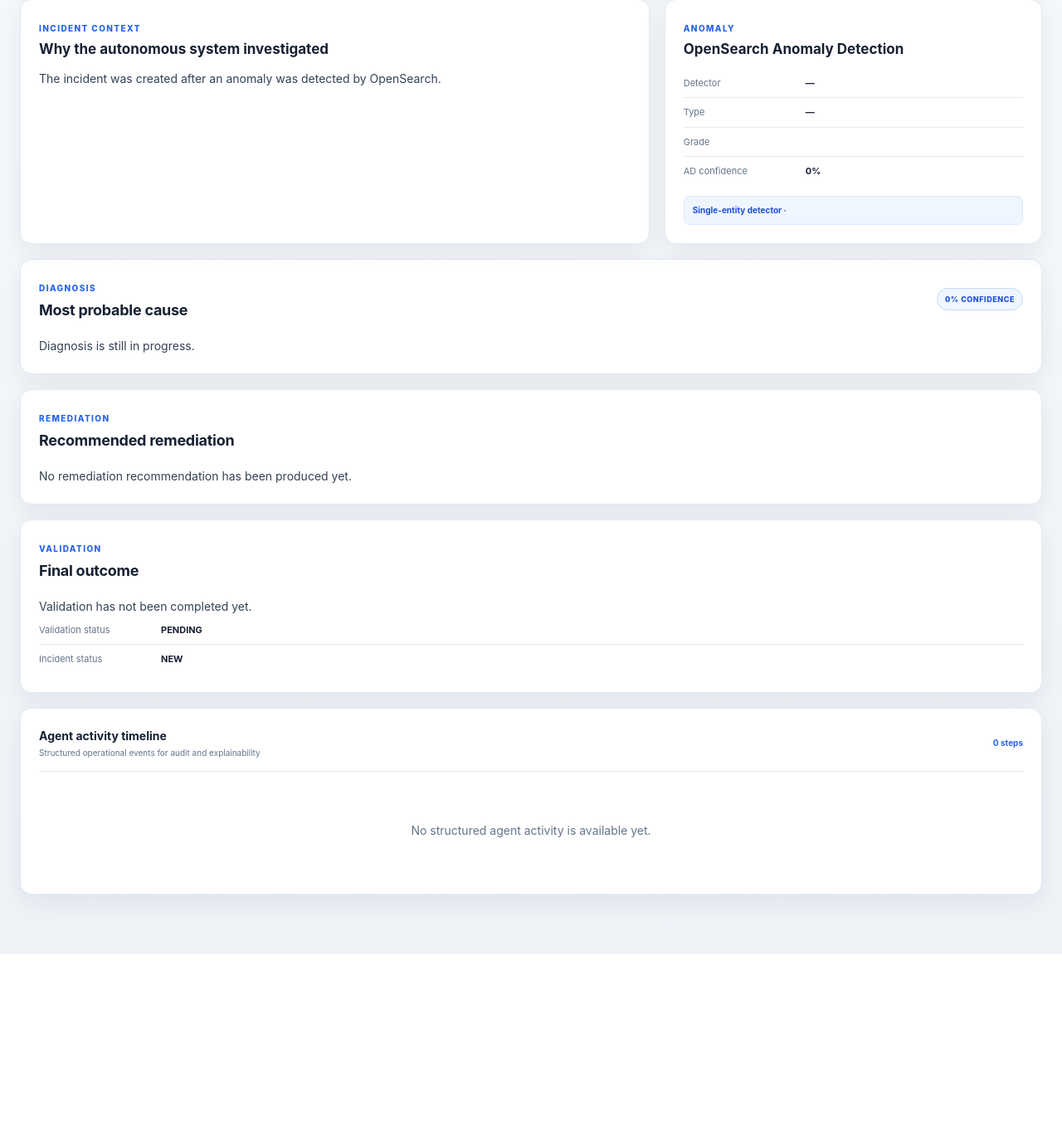
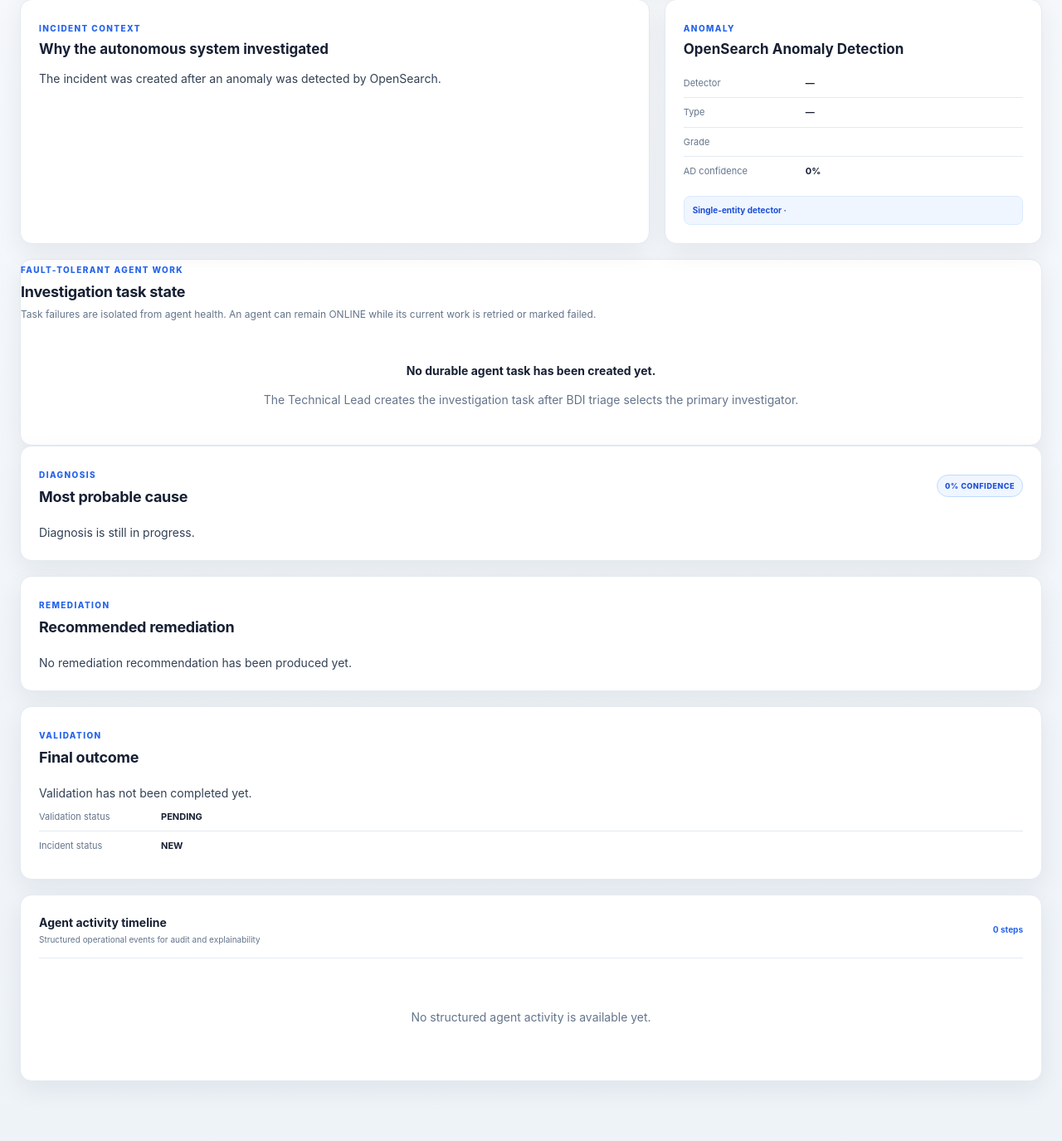
Before and after one commit to davidedimarco00/AgenticProactiveMonitor, a Flask app: page /incidents/1 in a window 1280 px wide. Shown: the part 297-1672 px from the top of the page at 83% size. Before the commit the page ends 1447 px from the top, so only its background shows below. Run offline with Flask 3, Linux system fonts and the light colour scheme; data that the repository does not hold is empty.

Commit message:
feat(dashboard): visualize durable task state machine

```diff
--- a/src/agentic_dashboard/templates/incident_detail.html
+++ b/src/agentic_dashboard/templates/incident_detail.html
@@ -45,6 +45,80 @@
     </div>
     <p class="single-entity-note">Single-entity detector · {{ incident.entity or incident.service }}</p>
   </article>
+</section>
+
+<section class="panel task-observability-section">
+  <div class="section-header compact">
+    <div>
+      <span class="eyebrow">FAULT-TOLERANT AGENT WORK</span>
+      <h2>Investigation task state</h2>
+      <p class="section-description">Task failures are isolated from agent health. An agent can remain ONLINE while its current work is retried or marked failed.</p>
+    </div>
+  </div>
+
+  {% if incident.tasks %}
+    {% for task in incident.tasks %}
+      {% set state = (task.state or 'PENDING')|upper %}
+      <article class="task-card">
+        <div class="task-card-header">
+          <div>
+            <span class="label">{{ task.task_type|replace('_', ' ') }}</span>
+            <strong>{{ task.task_id }}</strong>
+          </div>
+          <span class="task-state-badge state-{{ state|lower }}">{{ state }}</span>
+        </div>
+
+        <div class="task-state-machine" aria-label="Agent task state machine">
+          <div class="task-state-node {{ 'current' if state == 'PENDING' else 'done' if state in ['DISPATCHED','RUNNING','RETRYING','COMPLETED'] else '' }}">
+            <span>1</span><strong>PENDING</strong><small>Persisted</small>
+          </div>
+          <i>→</i>
+          <div class="task-state-node {{ 'current' if state == 'DISPATCHED' else 'done' if state in ['RUNNING','RETRYING','COMPLETED'] else '' }}">
+            <span>2</span><strong>DISPATCHED</strong><small>Sent to specialist</small>
+          </div>
+          <i>→</i>
+          <div class="task-state-node {{ 'current' if state == 'RUNNING' else 'retry' if state == 'RETRYING' else 'done' if state == 'COMPLETED' else '' }}">
+            <span>3</span><strong>{{ 'RETRYING' if state == 'RETRYING' else 'RUNNING' }}</strong><small>{{ 'Retry eligible' if state == 'RETRYING' else 'Agent execution' }}</small>
+          </div>
+          <i>→</i>
+          <div class="task-state-node {{ 'current done' if state == 'COMPLETED' else 'failed' if state == 'FAILED' else '' }}">
+            <span>4</span><strong>{{ 'FAILED' if state == 'FAILED' else 'COMPLETED' }}</strong><small>Terminal state</small>
+          </div>
+        </div>
+
+        <div class="task-facts">
+          <div><span>Assigned role</span><strong>{{ task.assigned_to|replace('_', ' ')|title }}</strong></div>
+          <div><span>Created by</span><strong>{{ task.created_by|replace('_', ' ')|title }}</strong></div>
+          <div><span>Attempt</span><strong>{{ task.attempt }} / {{ task.max_attempts }}</strong></div>
+          <div><span>Updated</span><strong>{{ task.updated_at|human_time }}</strong></div>
+        </div>
+
+        {% if task.last_error %}
+        <div class="task-error-callout">
+          <div>
+            <span class="label">Last task error</span>
+            <strong>{{ task.last_error.type|replace('_', ' ') }}</strong>
+          </div>
+          <p>{{ task.last_error.message }}</p>
+          <small>{{ 'Retry allowed' if task.last_error.retryable else 'No more automatic retries' }}</small>
+        </div>
+        {% endif %}
+
+        {% if task.outcome %}
+        <div class="task-outcome-callout">
+          <span class="label">Task outcome</span>
+          <strong>{{ task.outcome.status or 'COMPLETED' }}</strong>
+          <p>{{ task.outcome.summary or 'The assigned agent task completed successfully.' }}</p>
+        </div>
+        {% endif %}
+      </article>
+    {% endfor %}
+  {% else %}
+    <div class="empty-state">
+      <strong>No durable agent task has been created yet.</strong>
+      <p>The Technical Lead creates the investigation task after BDI triage selects the primary investigator.</p>
+    </div>
+  {% endif %}
 </section>
 
 <section class="panel diagnosis-section">
```
